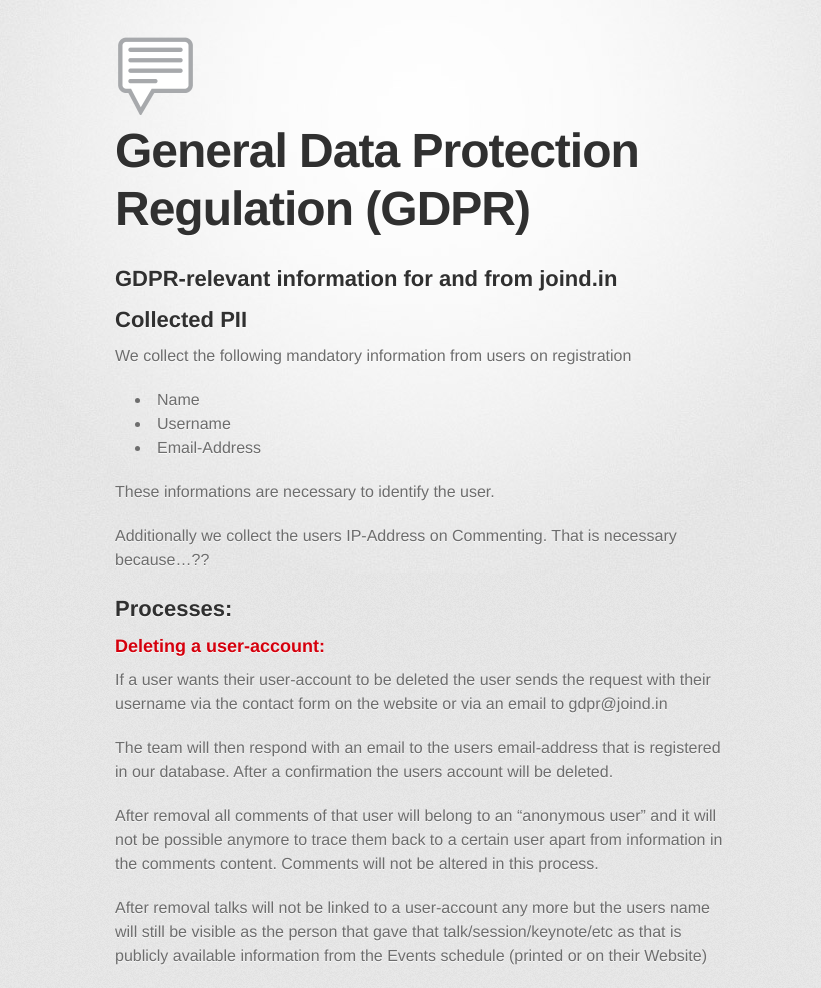
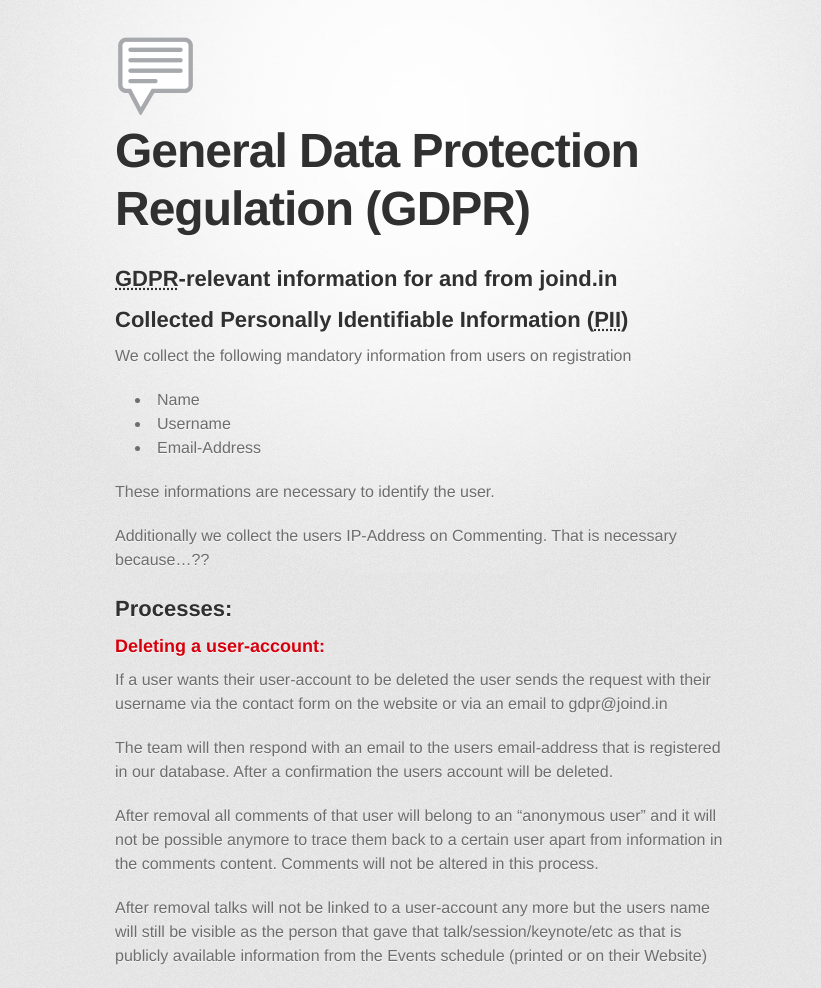
Before and after one commit to joindin/joindin.github.io, a Jekyll site: the page built from GDPR.md, in a window 1280 px wide. Shown: the whole page, without its empty margins (215-1036 px from the left). Built offline with Jekyll 4.4.1, drawn with Linux system fonts in a browser that asks for light colours; some web fonts are replaced.

Commit message:
Use the `abbr` tag for abbreviations
a11y & semantic

```diff
--- a/GDPR.md
+++ b/GDPR.md
@@ -3,9 +3,9 @@
 title: General Data Protection Regulation (GDPR)
 ---
 
-## GDPR-relevant information for and from joind.in
+## <abbr title="General Data Protection Regulation">GDPR</abbr>-relevant information for and from joind.in
 
-## Collected PII
+## Collected Personally Identifiable Information (<abbr title="Personally Identifiable Information">PII</abbr>)
 
 We collect the following mandatory information from users on registration
 
```
